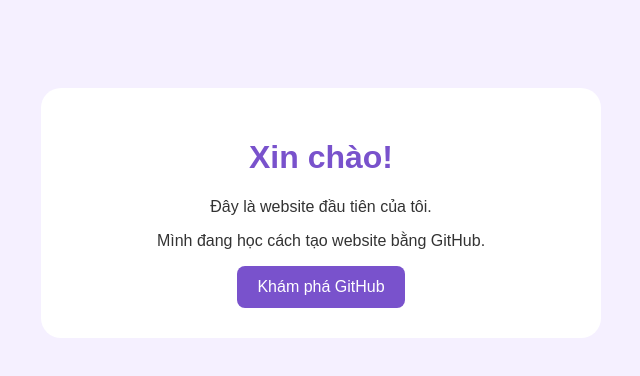
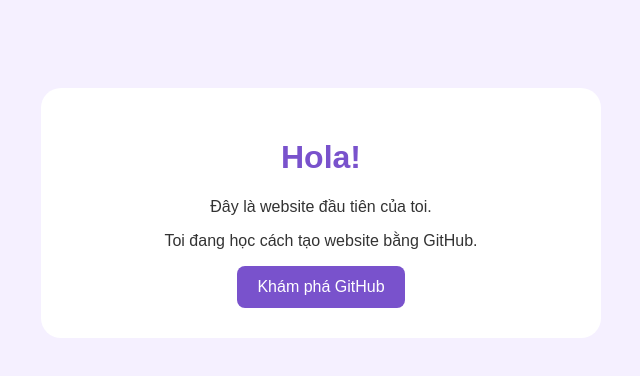
Before and after one commit to nhan-siuu/nhan-siuu, a plain HTML site: page index.html in a window 1280 px wide. Shown: the whole page, without its empty margins (319-959 px from the left). Drawn offline with Linux system fonts and the light colour scheme.

Commit message:
Update index.html

```diff
--- a/index.html
+++ b/index.html
@@ -33,9 +33,9 @@
 </head>
 <body>
   <div class="card">
-    <h1>Xin chào!</h1>
-    <p>Đây là website đầu tiên của tôi.</p>
-    <p>Mình đang học cách tạo website bằng GitHub.</p>
+    <h1>Hola!</h1>
+    <p>Đây là website đầu tiên của toi.</p>
+    <p>Toi đang học cách tạo website bằng GitHub.</p>
     <a href="https://github.com/">Khám phá GitHub</a>
   </div>
 </body>
```
